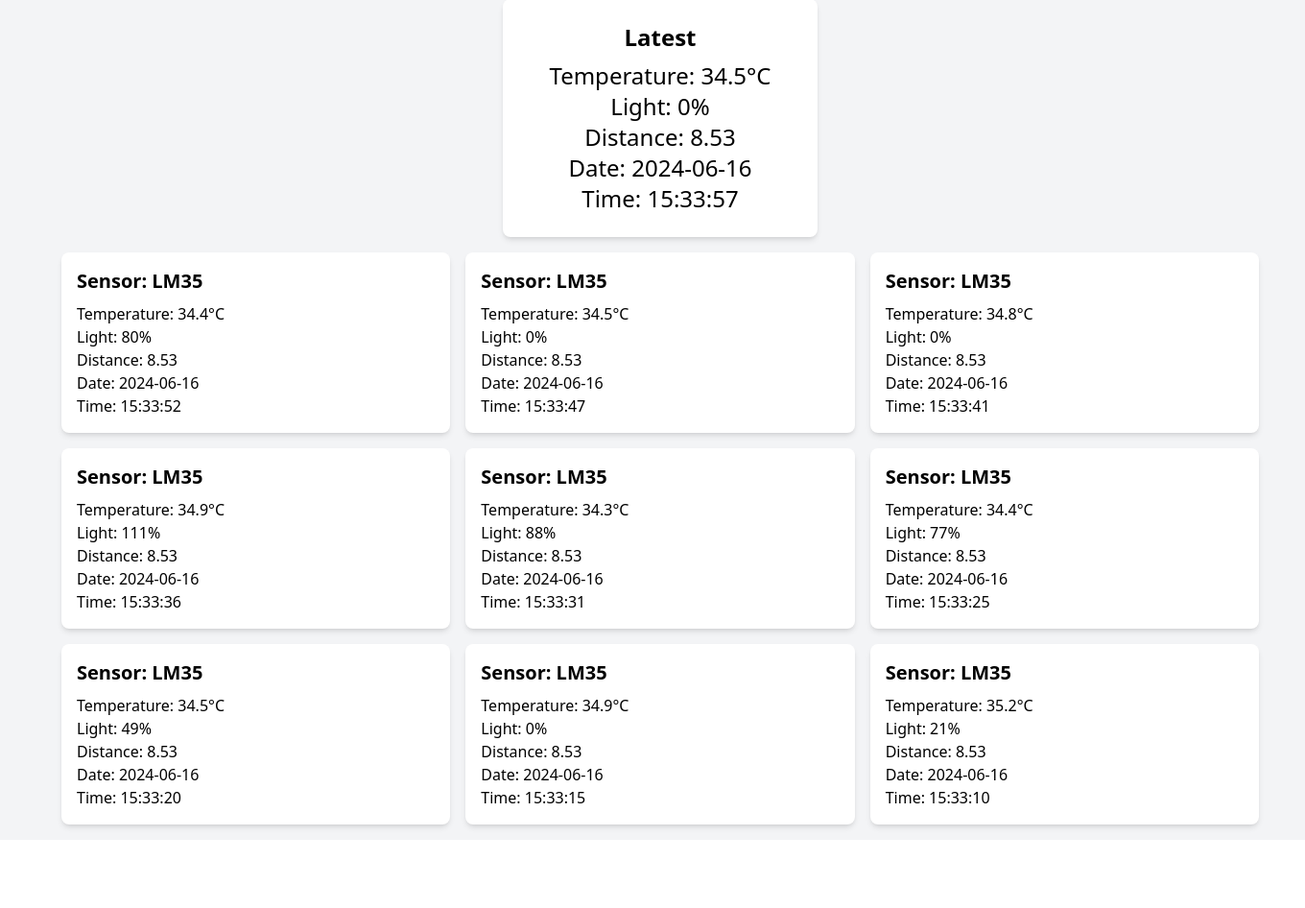
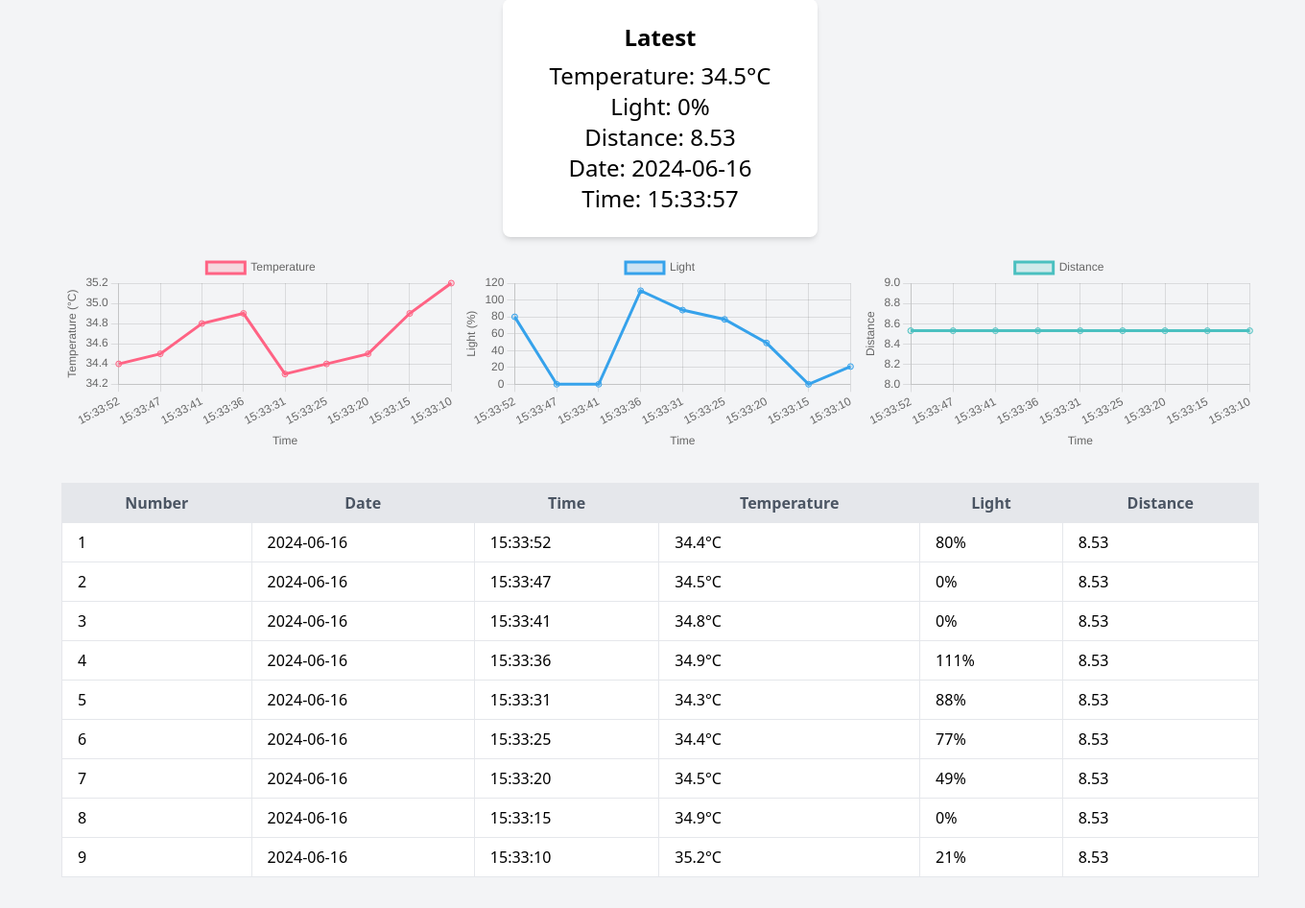
Before and after one commit to S1KomIPB/2024-K4-04, a FastAPI app: page / in a window 1360 px wide. Shown: the part 131-1077 px from the top of the page at 96% size. Before the commit the page ends 999 px from the top, so only its background shows below. Run offline with FastAPI, Linux system fonts and the light colour scheme; data comes from the database, SQL or seed files in the repository; parts of the project's set-up code (start-up, migrations or seed data) failed here and were passed over.

Commit message:
add graph visualization

```diff
--- a/static/css/output.css
+++ b/static/css/output.css
@@ -605,8 +605,16 @@ video {
   margin-bottom: 1rem;
 }
 
+.mb-8 {
+  margin-bottom: 2rem;
+}
+
 .flex {
   display: flex;
+}
+
+.table {
+  display: table;
 }
 
 .grid {
@@ -617,8 +625,24 @@ video {
   width: 100%;
 }
 
+.w-1\/3 {
+  width: 33.333333%;
+}
+
+.min-w-full {
+  min-width: 100%;
+}
+
+.flex-1 {
+  flex: 1 1 0%;
+}
+
 .grid-cols-1 {
   grid-template-columns: repeat(1, minmax(0, 1fr));
+}
+
+.flex-row {
+  flex-direction: row;
 }
 
 .flex-col {
@@ -627,6 +651,14 @@ video {
 
 .justify-center {
   justify-content: center;
+}
+
+.justify-between {
+  justify-content: space-between;
+}
+
+.justify-around {
+  justify-content: space-around;
 }
 
 .gap-4 {
@@ -655,6 +687,11 @@ video {
   background-color: rgb(255 255 255 / var(--tw-bg-opacity));
 }
 
+.bg-gray-200 {
+  --tw-bg-opacity: 1;
+  background-color: rgb(229 231 235 / var(--tw-bg-opacity));
+}
+
 .p-2 {
   padding: 0.5rem;
 }
@@ -668,19 +705,19 @@ video {
   padding-right: 3rem;
 }
 
-.px-24 {
-  padding-left: 6rem;
-  padding-right: 6rem;
-}
-
-.px-6 {
-  padding-left: 1.5rem;
-  padding-right: 1.5rem;
-}
-
 .py-6 {
   padding-top: 1.5rem;
   padding-bottom: 1.5rem;
+}
+
+.px-4 {
+  padding-left: 1rem;
+  padding-right: 1rem;
+}
+
+.py-2 {
+  padding-top: 0.5rem;
+  padding-bottom: 0.5rem;
 }
 
 .text-center {
@@ -699,6 +736,11 @@ video {
 
 .font-bold {
   font-weight: 700;
+}
+
+.text-gray-600 {
+  --tw-text-opacity: 1;
+  color: rgb(75 85 99 / var(--tw-text-opacity));
 }
 
 .shadow-md {
--- a/static/js/dashboard.js
+++ b/static/js/dashboard.js
@@ -1,16 +1,9 @@
 // Function to create a card element
-function createCard(sensor, isNewest = false) {
+function createCard(sensor) {
     const card = document.createElement('div');
-    card.className = isNewest ? 'bg-white px-12 py-6 rounded-lg shadow-md text-center text-2xl' : 'bg-white p-4 rounded-lg shadow-md';
-    card.innerHTML = isNewest ? `
+    card.className = 'bg-white px-12 py-6 rounded-lg shadow-md text-center text-2xl';
+    card.innerHTML = `
         <h3 class="text-2xl font-bold mb-2">Latest</h3>
-        <p>Temperature: ${sensor.temperature}°C</p>
-        <p>Light: ${sensor.light}%</p>
-        <p>Distance: ${sensor.distance}</p>
-        <p>Date: ${sensor.date}</p>
-        <p>Time: ${sensor.time}</p>
-    ` : `
-        <h3 class="text-xl font-bold mb-2">Sensor: ${sensor.sensor}</h3>
         <p>Temperature: ${sensor.temperature}°C</p>
         <p>Light: ${sensor.light}%</p>
         <p>Distance: ${sensor.distance}</p>
@@ -35,6 +28,53 @@ async function fetchSensorData() {
     }
 }
 
+// Function to create a table row element
+function createTableRow(sensor, index) {
+    const row = document.createElement('tr');
+    row.innerHTML = `
+        <td class="border px-4 py-2">${index + 1}</td>
+        <td class="border px-4 py-2">${sensor.date}</td>
+        <td class="border px-4 py-2">${sensor.time}</td>
+        <td class="border px-4 py-2">${sensor.temperature}°C</td>
+        <td class="border px-4 py-2">${sensor.light}%</td>
+        <td class="border px-4 py-2">${sensor.distance}</td>
+    `;
+    return row;
+}
+
+// Function to create a chart for the given data and canvas ID
+function createChart(ctx, labels, data, label, yAxisLabel, backgroundColor, borderColor) {
+    return new Chart(ctx, {
+        type: 'line',
+        data: {
+            labels: labels,
+            datasets: [{
+                label: label,
+                data: data,
+                borderColor: borderColor,
+                backgroundColor: backgroundColor,
+                fill: false
+            }]
+        },
+        options: {
+            scales: {
+                x: {
+                    title: {
+                        display: true,
+                        text: 'Time'
+                    }
+                },
+                y: {
+                    title: {
+                        display: true,
+                        text: yAxisLabel
+                    }
+                }
+            }
+        }
+    });
+}
+
 // Function to initialize the dashboard
 async function initDashboard() {
     const dashboard = document.getElementById('dashboard');
@@ -46,20 +86,85 @@ async function initDashboard() {
 
         if (filteredData.length > 0) {
             const newestSensor = filteredData[0];
-            const newestCard = createCard(newestSensor, true);
+            const newestCard = createCard(newestSensor);
             const newestWrapper = document.createElement('div');
             newestWrapper.className = 'flex justify-center mb-4';
             newestWrapper.appendChild(newestCard);
             dashboard.appendChild(newestWrapper);
 
             const otherSensors = filteredData.slice(1);
-            const gridWrapper = document.createElement('div');
-            gridWrapper.className = 'grid grid-cols-1 md:grid-cols-2 lg:grid-cols-3 gap-4';
-            otherSensors.forEach(sensor => {
-                const card = createCard(sensor);
-                gridWrapper.appendChild(card);
+
+            // Extract data for charts
+            const labels = otherSensors.map(sensor => sensor.time);
+            const temperatureData = otherSensors.map(sensor => sensor.temperature);
+            const lightData = otherSensors.map(sensor => sensor.light);
+            const distanceData = otherSensors.map(sensor => sensor.distance);
+
+            // Create a container for the charts
+            const chartsContainer = document.createElement('div');
+            chartsContainer.className = 'flex flex-row justify-between mb-8';
+
+            // Create temperature chart
+            const tempCanvasWrapper = document.createElement('div');
+            tempCanvasWrapper.className = 'flex-1';
+            const tempCanvas = document.createElement('canvas');
+            tempCanvas.id = 'temperatureChart';
+            const tempCtx = tempCanvas.getContext('2d');
+            tempCanvasWrapper.appendChild(tempCanvas);
+            chartsContainer.appendChild(tempCanvasWrapper);
+            createChart(tempCtx, labels, temperatureData, 'Temperature', 'Temperature (°C)', 'rgba(255, 99, 132, 0.2)', 'rgba(255, 99, 132, 1)');
+
+            // Create light chart
+            const lightCanvasWrapper = document.createElement('div');
+            lightCanvasWrapper.className = 'flex-1';
+            const lightCanvas = document.createElement('canvas');
+            lightCanvas.id = 'lightChart';
+            const lightCtx = lightCanvas.getContext('2d');
+            lightCanvasWrapper.appendChild(lightCanvas);
+            chartsContainer.appendChild(lightCanvasWrapper);
+            createChart(lightCtx, labels, lightData, 'Light', 'Light (%)', 'rgba(54, 162, 235, 0.2)', 'rgba(54, 162, 235, 1)');
+
+            // Create distance chart
+            const distanceCanvasWrapper = document.createElement('div');
+            distanceCanvasWrapper.className = 'flex-1';
+            const distanceCanvas = document.createElement('canvas');
+            distanceCanvas.id = 'distanceChart';
+            const distanceCtx = distanceCanvas.getContext('2d');
+            distanceCanvasWrapper.appendChild(distanceCanvas);
+            chartsContainer.appendChild(distanceCanvasWrapper);
+            createChart(distanceCtx, labels, distanceData, 'Distance', 'Distance', 'rgba(75, 192, 192, 0.2)', 'rgba(75, 192, 192, 1)');
+
+            // Append the charts container to the dashboard
+            dashboard.appendChild(chartsContainer);
+
+            // Now create and append the table
+            const tableWrapper = document.createElement('div');
+            tableWrapper.className = 'mb-8';
+
+            const table = document.createElement('table');
+            table.className = 'min-w-full bg-white mb-4';
+            table.innerHTML = `
+                <thead>
+                    <tr>
+                        <th class="bg-gray-200 text-gray-600 border px-4 py-2">Number</th>
+                        <th class="bg-gray-200 text-gray-600 border px-4 py-2">Date</th>
+                        <th class="bg-gray-200 text-gray-600 border px-4 py-2">Time</th>
+                        <th class="bg-gray-200 text-gray-600 border px-4 py-2">Temperature</th>
+                        <th class="bg-gray-200 text-gray-600 border px-4 py-2">Light</th>
+                        <th class="bg-gray-200 text-gray-600 border px-4 py-2">Distance</th>
+                    </tr>
+                </thead>
+                <tbody></tbody>
+            `;
+
+            const tbody = table.querySelector('tbody');
+            otherSensors.forEach((sensor, index) => {
+                const row = createTableRow(sensor, index);
+                tbody.appendChild(row);
             });
-            dashboard.appendChild(gridWrapper);
+
+            tableWrapper.appendChild(table);
+            dashboard.appendChild(tableWrapper);
         }
     }
 
--- a/static/templates/index.html
+++ b/static/templates/index.html
@@ -5,6 +5,7 @@
     <meta name="viewport" content="width=device-width, initial-scale=1.0">
     <title>IoT Dashboard</title>
     <link href="./static/css/output.css" rel="stylesheet">
+    <script src="https://cdn.jsdelivr.net/npm/chart.js"></script>
 </head>
 <body class="bg-gray-100">
     <div class="container flex flex-col justify-center mx-12 p-4">
@@ -15,6 +16,8 @@
         <div id="dashboard">
             <!-- Dynamic content will be inserted here -->
         </div>
+
+        <canvas id="sensorChart" width="400" height="200"></canvas>
     </div>
 
     <script src="./static/js/dashboard.js"></script>
```
